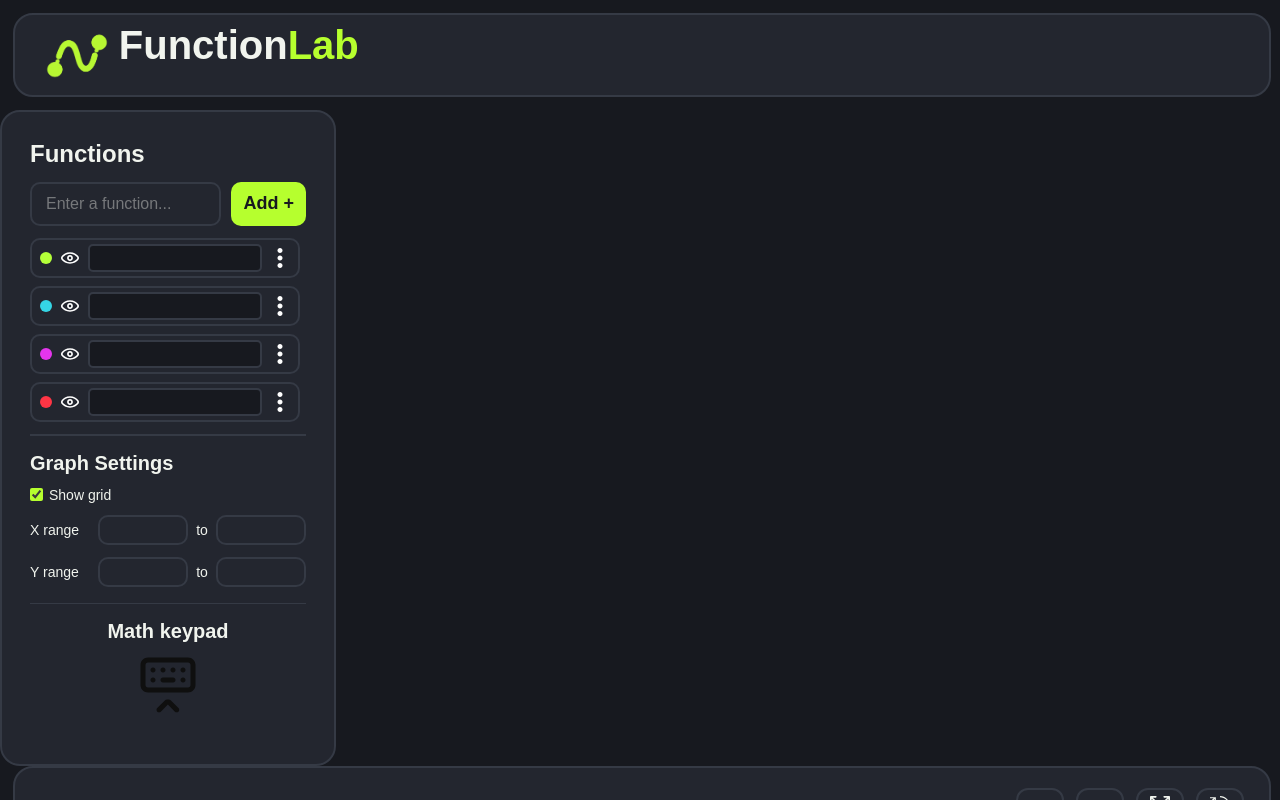
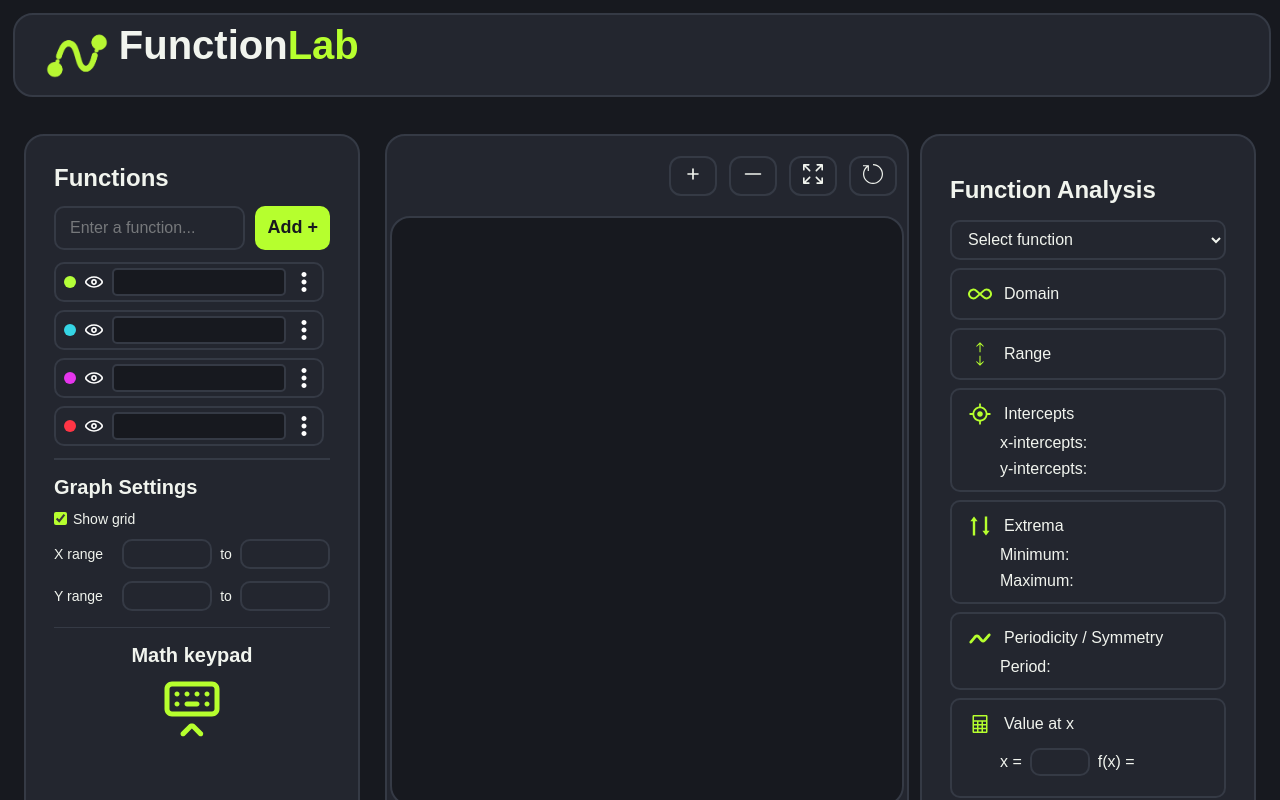
Before and after one commit to savedheart/FunctionLab, a React (Vite) app: page /workpage in a window 1280 px wide. Shown: the top 800 px of the page. Built offline with nearby package versions, Linux system fonts and the light colour scheme; a web font is replaced by a local one.

Commit message:
Fixed homepage component format. Implemented workpage styles. Frontend kinda finished

```diff
--- a/src/components/Functions/Functions.tsx
+++ b/src/components/Functions/Functions.tsx
@@ -6,7 +6,7 @@ import eyeShow from '../../assets/eye-show.svg'
 import eyeHide from '../../assets/eye-hide.svg'
 import dotsVertical from '../../assets/dots-vertical.svg'
 import keyboardShow from '../../assets/keyboard-show.svg'
-// import keyboardHide from '../../assets/keyboard-hide.svg'
+import keyboardHide from '../../assets/keyboard-hide.svg'
 
 import style from './Functions.module.css'
 
@@ -18,6 +18,7 @@ type FunctionsProps = {
 
 export default function Functions({ functions, addFunction, toggleVisibility }: FunctionsProps) {
     const [input, setInput] = useState('')
+    const [keyboardVisible, setKeyboardVisible] = useState(false)
 
     function handleAddFunction(event: React.FormEvent<HTMLFormElement>) {
         event.preventDefault()
@@ -115,8 +116,9 @@ export default function Functions({ functions, addFunction, toggleVisibility }:
                     type="button"
                     aria-label="Show math keypad"
                     aria-expanded={false}
+                    onClick={() => setKeyboardVisible(prev => !prev)}
                 >
-                    <img src={keyboardShow} alt="" />
+                    <img src={keyboardVisible ? keyboardHide : keyboardShow} alt="" />
                 </button>
             </section>
         </section>
--- a/src/components/Graph/Graph.module.css
+++ b/src/components/Graph/Graph.module.css
@@ -1,8 +1,8 @@
 .graph{
     width: 98%;
     height: 800px;
-    margin: 0px 1%;
-    padding: 20px 0px;
+    margin: 0 1%;
+    padding: 20px 0;
 
     display: flex;
     flex-direction: column;
@@ -20,7 +20,7 @@
     gap: 12px;
     height: fit-content;
 
-    padding: 0px 2% 20px 0px;
+    padding: 0 2% 20px 0;
 }
 
 .graph__button{
@@ -31,6 +31,7 @@
     height: 40px;
 
     background-color: var(--color-bar);
+    cursor: pointer;
 }
 
 .graph__button img{
--- a/src/pages/homepage.tsx
+++ b/src/pages/homepage.tsx
@@ -13,7 +13,7 @@ import style from './homepage.module.css'
 
 import { Link } from "react-router-dom";
 
-function Homepage(){
+export default function Homepage(){
     return(
         <>
             <Header/>
@@ -58,5 +58,3 @@ function Homepage(){
         </>
     );
 }
-
-export default Homepage;
--- a/src/pages/workpage.module.css
+++ b/src/pages/workpage.module.css
@@ -0,0 +1,44 @@
+.workpage {
+    display: flex;
+    flex-direction: column;
+
+    min-height: 100vh;
+
+    background-color: var(--color-bg);
+    color: var(--color-text);
+}
+
+/* Main layout */
+
+.workpage__main {
+    display: grid;
+    grid-template-columns: 336px minmax(0, 1fr) 336px;
+    align-items: stretch;
+    gap: 20px;
+
+    flex: 1;
+    width: 100%;
+    max-width: 1920px;
+    min-height: 0;
+    box-sizing: border-box;
+
+    margin: 0 auto;
+    padding: 24px;
+}
+
+/* Panels */
+
+.workpage__functions,
+.workpage__graph,
+.workpage__analysis {
+    display: flex;
+    flex-direction: column;
+    min-width: 0;
+}
+
+.workpage__functions > *,
+.workpage__graph > *,
+.workpage__analysis > * {
+    flex: 1;
+    width: 100%;
+}
--- a/src/pages/workpage.tsx
+++ b/src/pages/workpage.tsx
@@ -15,9 +15,19 @@ export default function Workpage() {
         <div className={style['workpage']}>
             <Header />
 
-            <Functions functions={functions} addFunction={addFunction} toggleVisibility={toggleVisibility} />
-            <Graph />
-            <FunctionAnalysis functions={functions}/>
+            <main className={style['workpage__main']}>
+                <aside className={style['workpage__functions']}>
+                    <Functions functions={functions} addFunction={addFunction} toggleVisibility={toggleVisibility} />
+                </aside>
+
+                <div className={style['workpage__graph']}>
+                    <Graph />
+                </div>
+
+                <aside className={style['workpage__analysis']}>
+                    <FunctionAnalysis functions={functions} />
+                </aside>
+            </main>
 
             <Footer />
         </div>
```
Also changed, not shown: src/assets/keyboard-hide.svg, src/assets/keyboard-show.svg.
